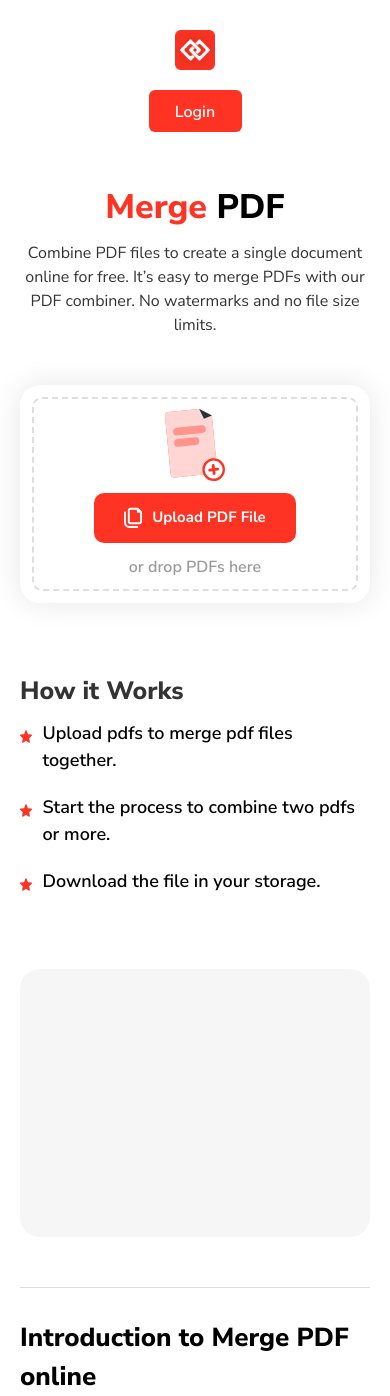
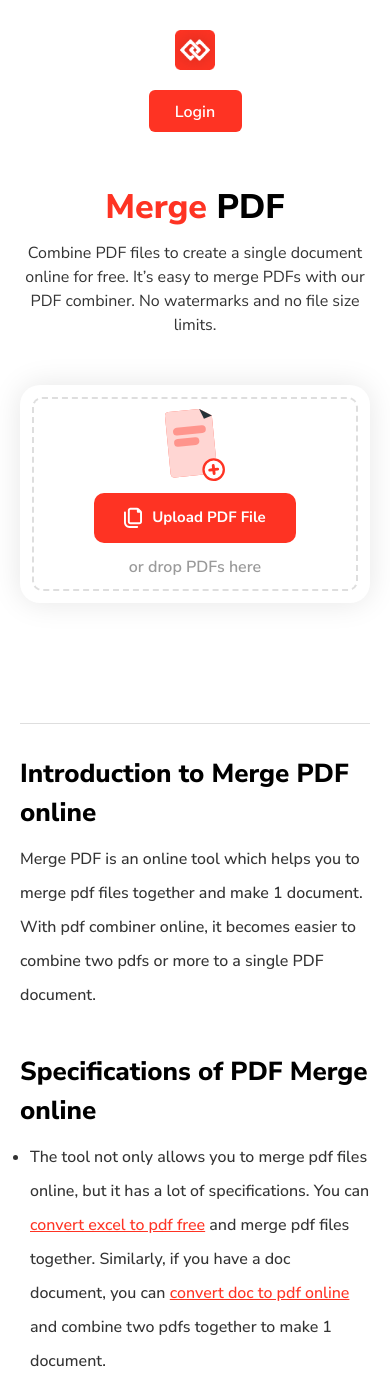
Before and after one commit to samror/pdf-merger, a Next.js app: page / in a window 390 px wide. Shown: the top 1396 px of the page. Built offline with nearby package versions, Linux system fonts and the light colour scheme.

Commit message:
removed how works component

```diff
--- a/app/components/Intro.jsx
+++ b/app/components/Intro.jsx
@@ -2,7 +2,7 @@ import React from "react";
 
 const Intro = () => {
   return (
-    <div className=" flex flex-col mx-auto lg:max-w-[890px] w-full gap-[40px]   lg:px-[0px] px-[20px] ">
+    <div className=" flex flex-col mx-auto lg:max-w-[890px] w-full gap-[40px]   lg:px-[0px] px-[20px] xl:mt-[0px] mt-[70px] ">
       <div className=" flex flex-col border-t-[1px] border-[#DEDEDE] gap-[10px] lg:pt-[70px] pt-[30px] lg:mt-[70px] mt-[50px]">
         <h2 className="text-[26px] font-extrabold">
           Introduction to Merge PDF online
--- a/app/page.js
+++ b/app/page.js
@@ -8,7 +8,7 @@ export default function Home() {
     <main className="overflow-hidden">
       <Hero />
       <Curved />
-      <HowWorks />
+
       <Intro />
       <Footer />
     </main>
```
